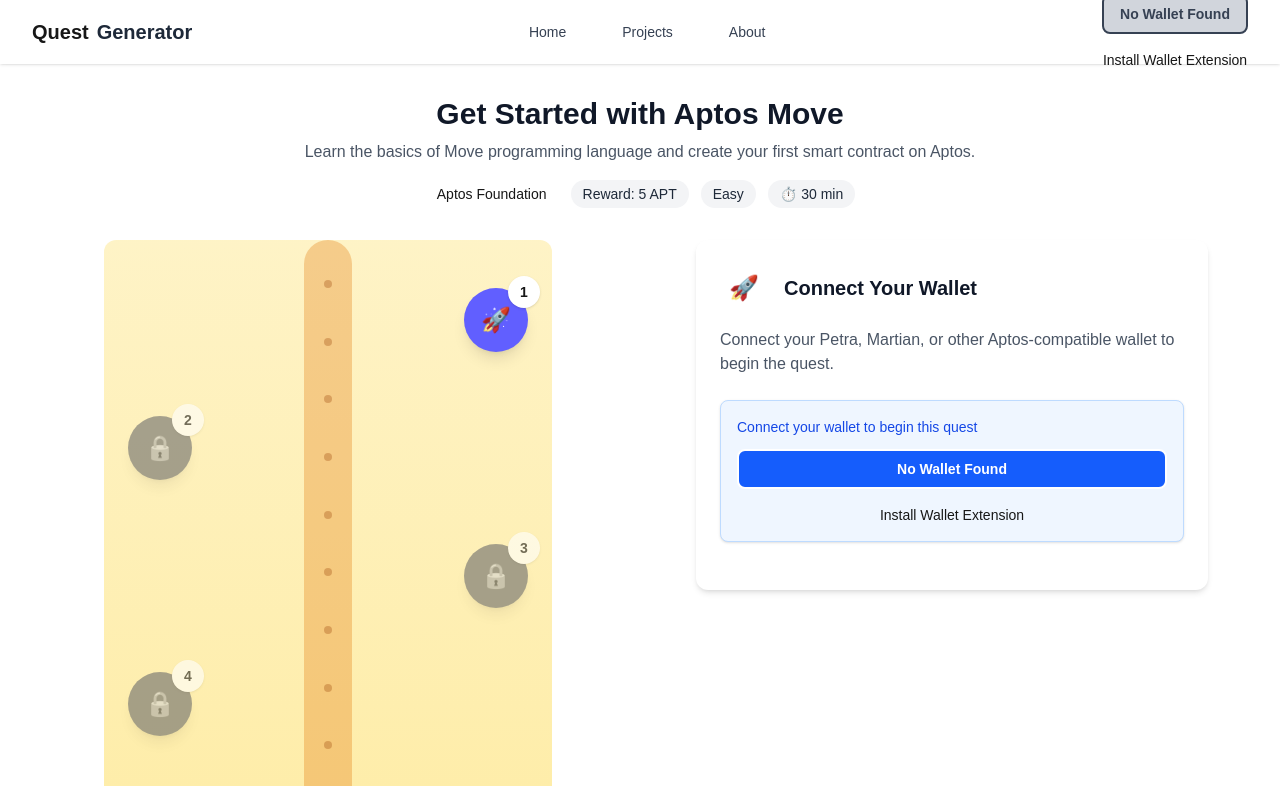
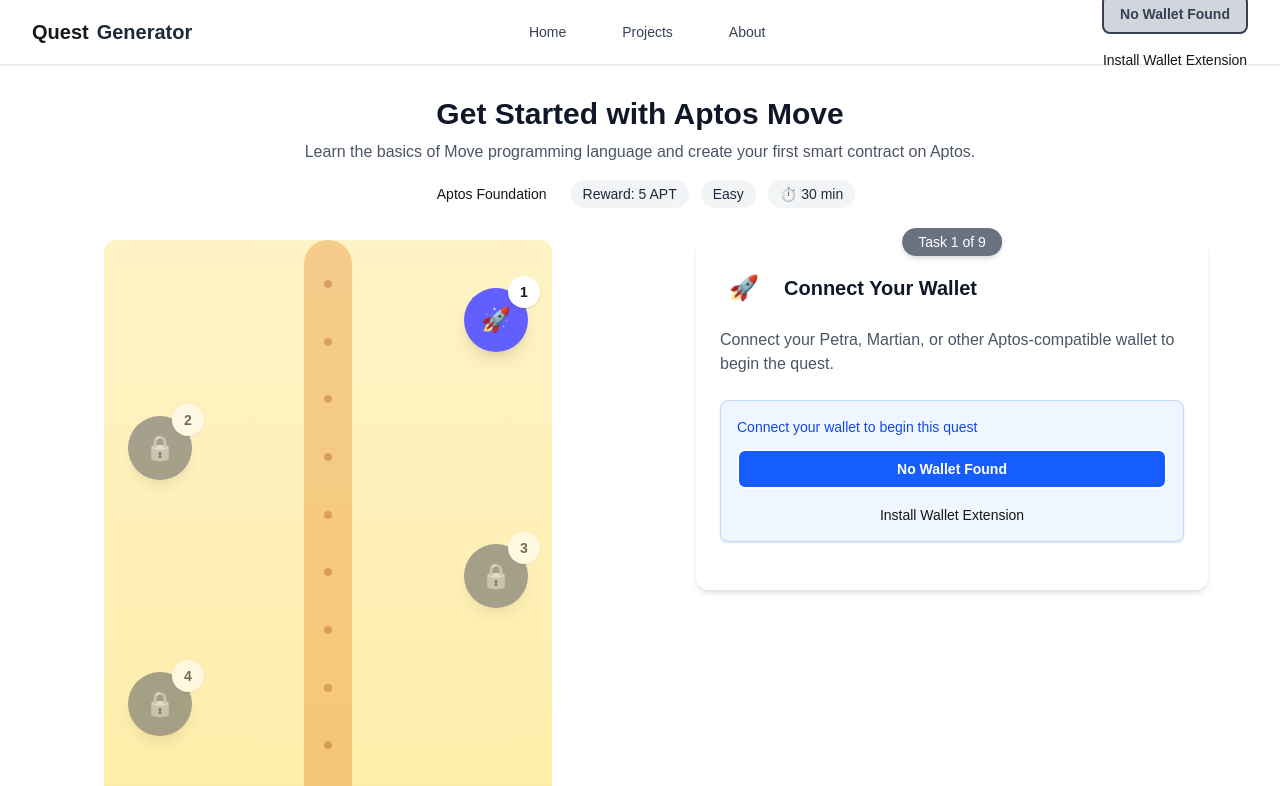
Before and after one commit to igar1991/quest-generator, a Next.js app: page /quest/1 in a window 1280 px wide. Shown: the top 786 px of the page. Built offline with nearby package versions, Linux system fonts and the light colour scheme.

Commit message:
feat: add progress indicator to QuestStep component for better user navigation

```diff
--- a/src/app/components/QuestStep.tsx
+++ b/src/app/components/QuestStep.tsx
@@ -10,15 +10,22 @@
 interface QuestStepProps {
   step: QuestStepType;
   onComplete: (stepId: string, isComplete: boolean) => void;
+  currentStepIndex?: number;
+  totalSteps?: number;
 }
 
 /**
  * Component that displays details for a single quest step
  * and handles validation and completion
- * @param props Contains step data and completion handler
+ * @param props Contains step data, completion handler, and progress info
  * @returns QuestStep component
  */
-const QuestStep: React.FC<QuestStepProps> = ({ step, onComplete }) => {
+const QuestStep: React.FC<QuestStepProps> = ({
+  step,
+  onComplete,
+  currentStepIndex = 0,
+  totalSteps = 0,
+}) => {
   const [isSubmitting, setIsSubmitting] = useState(false);
   const { address, isConnected } = useWallet();
   const [autoCompletedFirstStep, setAutoCompletedFirstStep] = useState(false);
@@ -96,6 +103,13 @@
     <div
       className={`bg-white dark:bg-dark-100 rounded-xl shadow-md p-6 w-full max-w-lg mx-auto relative transition-all duration-300 ${showSuccessAnimation ? "ring-4 ring-green-400 scale-[1.02]" : isSubmitting ? "ring-4 ring-gray-400 scale-[1.02]" : ""}`}
     >
+      {/* Progress indicator */}
+      {totalSteps > 0 && (
+        <div className="absolute -top-3 left-1/2 transform -translate-x-1/2 bg-gray-500 dark:bg-gray-600 text-white px-4 py-1 rounded-full text-sm font-medium shadow-md">
+          Task {currentStepIndex + 1} of {totalSteps}
+        </div>
+      )}
+
       {/* Success animation overlay */}
       {showSuccessAnimation && (
         <div className="absolute inset-0 bg-green-400/10 rounded-xl flex items-center justify-center z-10">
--- a/src/app/quest/[id]/page.tsx
+++ b/src/app/quest/[id]/page.tsx
@@ -193,6 +193,10 @@
                   key={activeStep.id}
                   step={activeStep}
                   onComplete={handleStepComplete}
+                  currentStepIndex={steps.findIndex(
+                    (step) => step.id === activeStep.id,
+                  )}
+                  totalSteps={steps.length}
                 />
               ) : (
                 <div className="bg-white dark:bg-dark-100 rounded-xl shadow-md p-6">
```
